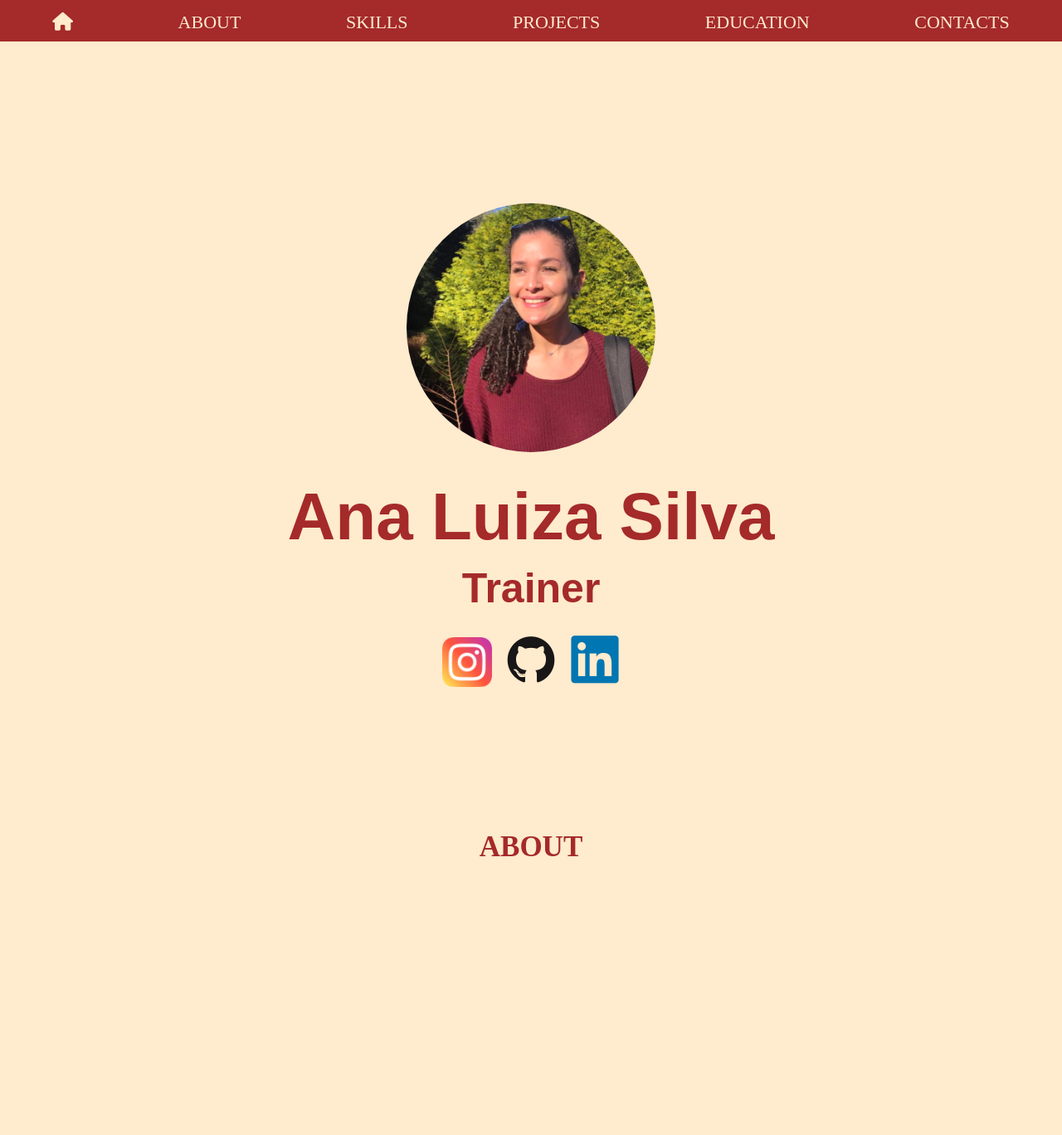
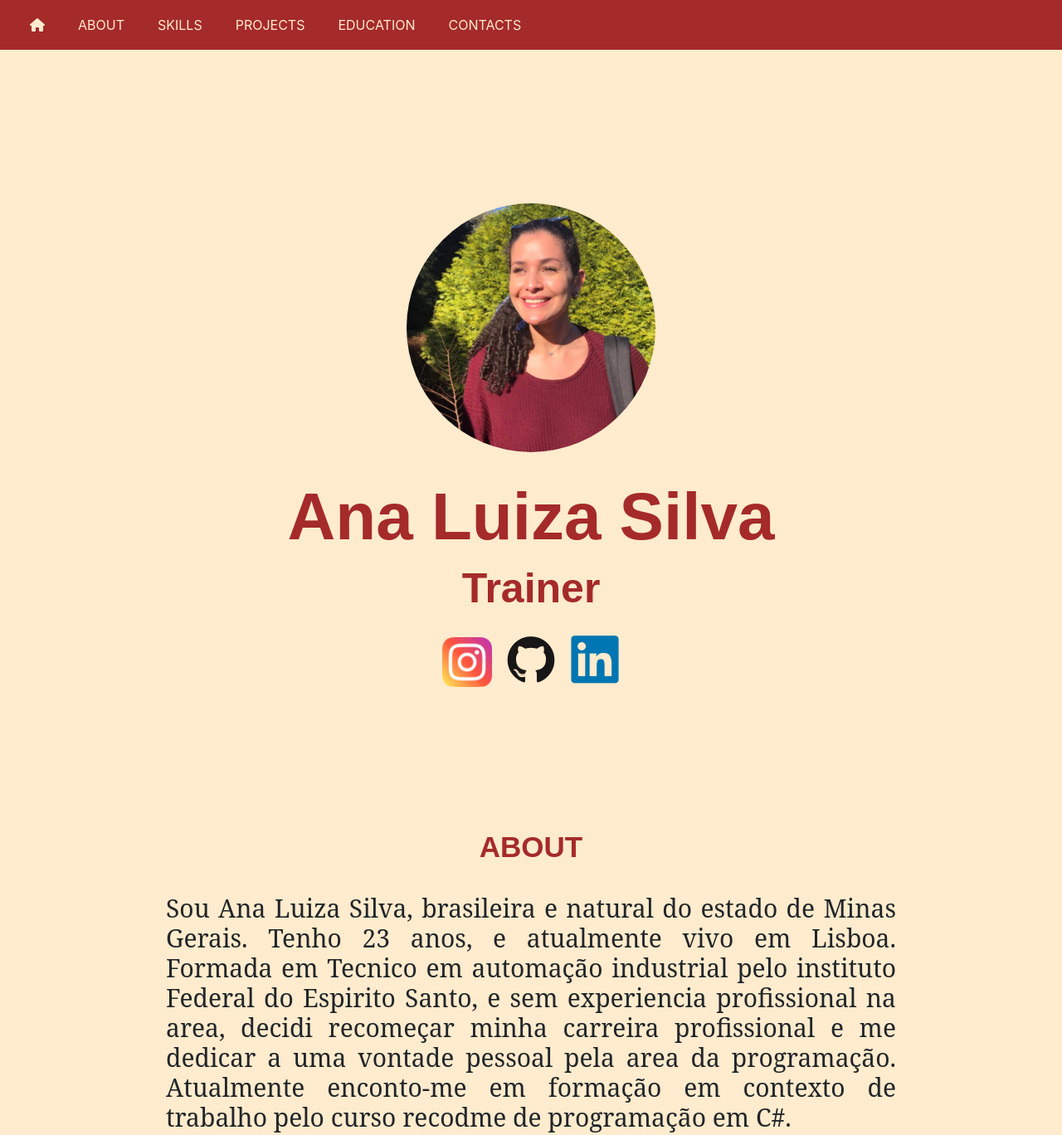
Before and after one commit to Analuizasilva/analuizasilva.github.io, a plain HTML site: page index.html in a window 1280 px wide. Shown: the top 1368 px of the page at 83% size. Drawn offline with nearby package versions, Linux system fonts and the light colour scheme.

Commit message:
add javascript

```diff
--- a/index.html
+++ b/index.html
@@ -41,17 +41,32 @@
 
   <body class="body">
     <header>
-      <nav class="menu">
-        <ul>
-          <li>
-            <a href="#home"><i class="fas fa-home"></i></a>
-          </li>
-          <li><a href="#about">ABOUT</a></li>
-          <li><a href="#skills">SKILLS</a></li>
-          <li><a href="#projects">PROJECTS</a></li>
-          <li><a href="#education">EDUCATION</a></li>
-          <li><a href="#contacts">CONTACTS</a></li>
-        </ul>
+      <nav
+        class="navbar navbar-expand-lg navbar-light bg-light fixed-top nav-color"
+      >
+        <button
+          class="navbar-toggler"
+          type="button"
+          data-toggle="collapse"
+          data-target="#navbarNavAltMarkup"
+          aria-controls="navbarNavAltMarkup"
+          aria-expanded="false"
+          aria-label="Toggle navigation"
+        >
+          <span class="navbar-toggler-icon"></span>
+        </button>
+        <div class="collapse navbar-collapse" id="navbarNavAltMarkup">
+          <div class="navbar-nav">
+            <a class="nav-item nav-link" href="#home">
+              <i class="fa fa-home"></i>
+            </a>
+            <a class="nav-item nav-link" href="#about">ABOUT</a>
+            <a class="nav-item nav-link" href="#skills">SKILLS</a>
+            <a class="nav-item nav-link" href="#projects">PROJECTS</a>
+            <a class="nav-item nav-link" href="#education">EDUCATION</a>
+            <a class="nav-item nav-link" href="#contacts">CONTACTS</a>
+          </div>
+        </div>
       </nav>
     </header>
 
@@ -82,9 +97,7 @@
 
     <section id="about" class="about">
       <h1>ABOUT</h1>
-        <h2 id="h2-about">
-        </h2>
-      </div>
+      <h2 id="h2-about"></h2>
     </section>
 
     <section id="skills" class="skills">
@@ -184,30 +197,43 @@
         <h1>PROJECTS</h1>
         <div
           id="carouselExampleControls"
-        class="carousel slide "
+          class="carousel slide"
           data-ride="carousel"
         >
           <div class="card-projects-group">
             <div class="carousel-inner">
               <div class="carousel-item active">
-            <div class="cards-ptojrcts"></div>
-            <div class="card" style="width: 50rem;">
-              <img class="card-img-top" src="public/images/logo.png" alt="Logo FullStoQ">
+                <div class="card cards-projects" style="width: 50rem;">
+                  <img
+                    class="card-img-top"
+                    src="public/images/logo.png"
+                    alt="Logo FullStoQ"
+                  />
                   <div class="card-body">
                     <p class="card-text" style="font-size: 20px;">
-                  In the current situation where we find ourselves, a pandemic state, and the trip to
-                  supermarket cannot be avoided 100%, this web application offers inventory verification
-                  supermarkets, marking places in the queue and also checking the status of the queues formed outside.
+                      In the current situation where we find ourselves, a
+                      pandemic state, and the trip to supermarket cannot be
+                      avoided 100%, this web application offers inventory
+                      verification supermarkets, marking places in the queue and
+                      also checking the status of the queues formed outside.
                     </p>
                   </div>
                 </div>
               </div>
               <div class="carousel-item">
-            <div class="card" style="width: 40rem;" >
-              <img class="card-img-top" src="public/images/logo-lennuyeuse.png" alt="Logo Lennuyeuse">
+                <div class="card" style="width: 40rem;">
+                  <img
+                    class="card-img-top"
+                    src="public/images/logo-lennuyeuse.png"
+                    alt="Logo Lennuyeuse"
+                  />
                   <div class="card-body">
                     <p class="card-text" style="font-size: 20px;">
-                  It consists of a restaurant management web application, where it is possible to register: employees, dishes of the day, fixed menu, opening hours, among other types of records.</p>
+                      It consists of a restaurant management web application,
+                      where it is possible to register: employees, dishes of the
+                      day, fixed menu, opening hours, among other types of
+                      records.
+                    </p>
                   </div>
                 </div>
               </div>
@@ -218,7 +244,10 @@
               role="button"
               data-slide="prev"
             >
-            <span class="carousel-control-prev-icon" aria-hidden="true"></span>
+              <span
+                class="carousel-control-prev-icon"
+                aria-hidden="true"
+              ></span>
               <span class="sr-only">Previous</span>
             </a>
             <a
@@ -227,12 +256,15 @@
               role="button"
               data-slide="next"
             >
-            <span class="carousel-control-next-icon" aria-hidden="true"></span>
+              <span
+                class="carousel-control-next-icon"
+                aria-hidden="true"
+              ></span>
               <span class="sr-only">Next</span>
             </a>
           </div>
         </div>
-
+      </div>
     </section>
 
     <section id="education" class="education">
@@ -278,10 +310,15 @@
                     target="_blank"
                     class="card-img"
                     alt="Icon Recodme"
-                    style="width: 90px; height: auto; background-color: blue; margin: 20px;"
+                    style="
+                      width: 90px;
+                      height: auto;
+                      background-color: blue;
+                      margin: 20px;
+                    "
                 /></a>
 
-                <p class="category">Programming CSharp - Recodme. </p>
+                <p class="category">Programming CSharp - Recodme.</p>
                 <div class="list-education-recodme">
                   <ul>
                     <li>Internal computer architecture.</li>
@@ -293,7 +330,8 @@
                     <li>C # programming.</li>
                     <li>ASP.Net programming.</li>
                     <li>
-                      Programming of distributed systems - Web services with .Net.
+                      Programming of distributed systems - Web services with
+                      .Net.
                     </li>
                   </ul>
                 </div>
@@ -317,7 +355,8 @@
                   />
                 </a>
                 <p class="category">
-                  Technique Industrial Automation</p>
+                  Technique Industrial Automation
+                </p>
                 <p class="text-info">2018</p>
               </div>
             </div>
@@ -358,8 +397,6 @@
       integrity="sha384-OgVRvuATP1z7JjHLkuOU7Xw704+h835Lr+6QL9UvYjZE3Ipu6Tp75j7Bh/kR0JKI"
       crossorigin="anonymous"
     ></script>
-    <script
-      src="./public/js/scripts.js"
-    ></script>
+    <script src="./public/js/scripts.js"></script>
   </body>
 </html>
--- a/public/css/styles.css
+++ b/public/css/styles.css
@@ -14,7 +14,7 @@
 }
 
 .menu {
-  font-family: Montserrat;
+  font-family: Muli, Helvética, H, Trebuchet MS;
   background-color: brown;
   position: fixed;
   width: 100vw;
@@ -41,15 +41,19 @@ a:hover {
   list-style: none;
 }
 
-.menu a {
-  display: block;
-  padding: 10px 20px;
-  color: blanchedalmond;
-}
-
 .home {
   padding-top: 165px;
   height: 100vh;
+}
+
+.nav-color {
+  background-color: brown !important;
+}
+
+.nav-color a {
+  display: block !important;
+  padding: 10px 20px !important;
+  color: blanchedalmond !important;
 }
 
 .photo-container {
@@ -117,6 +121,14 @@ a:hover {
   height: 100vh;
 }
 
+.about h1 {
+  font-family: Arial, "Times New Roman", Times, serif;
+  font-size: 35px;
+  color: brown;
+  text-align: center;
+  font-weight: bold;
+}
+
 .about h2 {
   font-family: "Noto Serif", Georgia, serif;
   margin-top: 35px;
@@ -168,12 +180,19 @@ a:hover {
   padding-bottom: 50px;
 }
 
-.about h1,
+.about h1 {
+  font-family: Arial, "Times New Roman", Times, serif;
+  font-size: 35px;
+  color: brown;
+  text-align: center;
+  font-weight: bold;
+}
+
 .skills h1,
 .education h1,
 .contacts h1,
 .projects h1 {
-  font-family: Josefin Sans;
+  font-family: Arial, "Times New Roman", Times, serif;
   font-size: 35px;
   text-align: center;
   color: brown;
@@ -207,6 +226,7 @@ a:hover {
 
 .projects-group {
   padding-top: 250px;
+  position: a;
 }
 
 .card-projects-group {
--- a/public/js/scripts.js
+++ b/public/js/scripts.js
@@ -2,7 +2,7 @@ const idade = (day, month, year) => {
   const today = new Date();
   debugger;
   console.log(today.getMonth());
-  console.log(today.());
+  console.log(today.getUTCDay());
   if (today.getMonth() > month) {
     return today.getFullYear() - year;
   } else {
@@ -18,4 +18,4 @@ h2About.innerText = `Sou Ana Luiza Silva, brasileira e natural do estado de Mina
   24,
   07,
   1996
-)} anos, e atualmente vivo em Lisboa. Formada em Tecnico em automação industrial pelo instituto Federal do Espirito Santo, e sem experiencia profissional na area, decidi recomeçar minha carreira profissional e me dedicar a uma vontade pessoal pela area da programação `;
+)} anos, e atualmente vivo em Lisboa. Formada em Tecnico em automação industrial pelo instituto Federal do Espirito Santo, e sem experiencia profissional na area, decidi recomeçar minha carreira profissional e me dedicar a uma vontade pessoal pela area da programação. Atualmente enconto-me em formação em contexto de trabalho pelo curso recodme de programação em C#. `;
```
Lines whose indentation alone changed are shown as unchanged.
